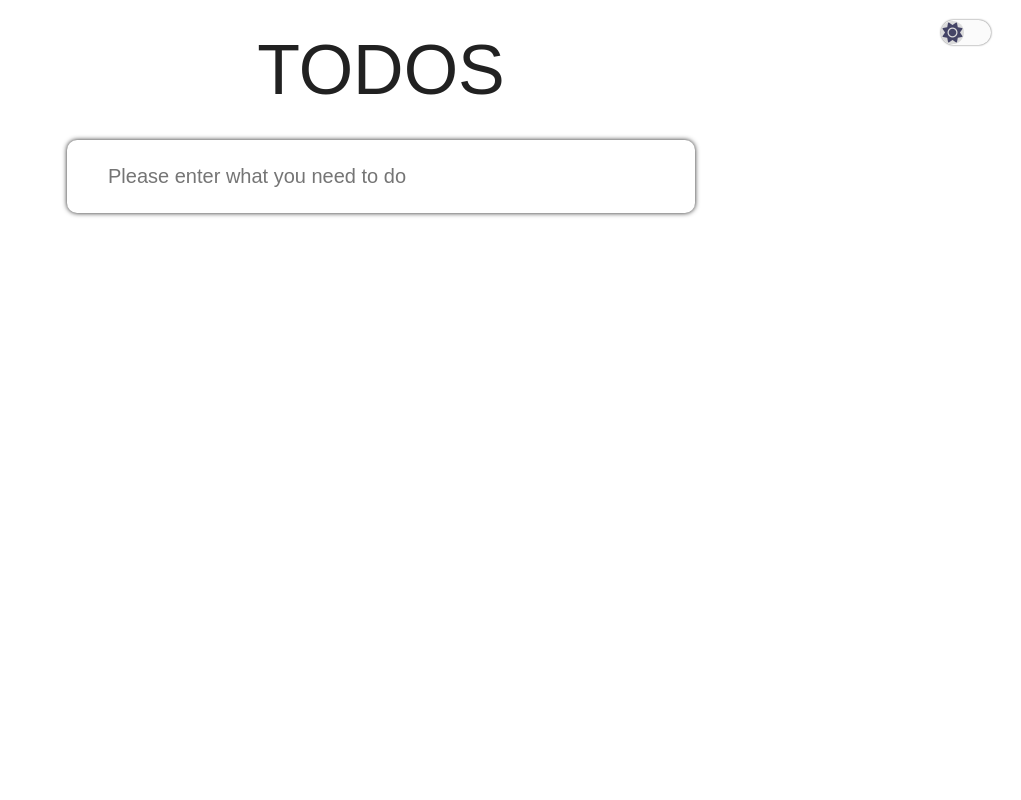
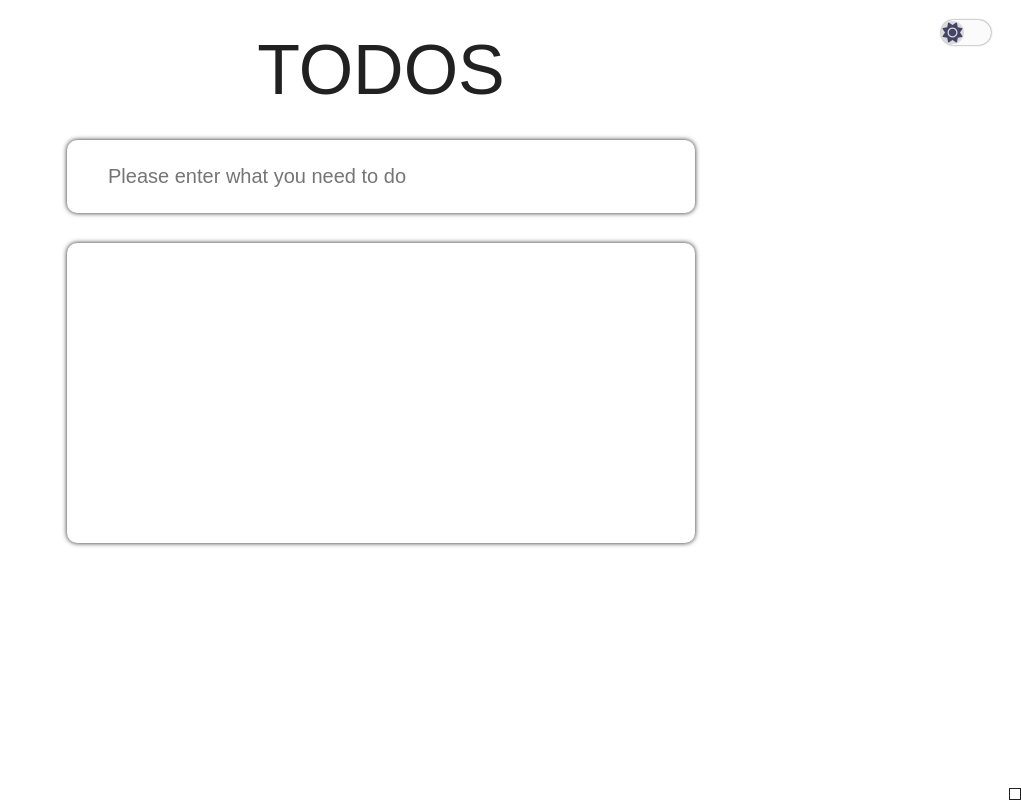
Before and after one commit to TungPV03/TO-DOS-APP, a React (Create React App) app: page / in a window 1280 px wide. Shown: the whole page, without its empty margins (259-1280 px from the left). Built offline with nearby package versions, Linux system fonts and the light colour scheme; a web font is replaced by a local one.

Commit message:
Update handle scroll task

```diff
--- a/src/CSS/App.css
+++ b/src/CSS/App.css
@@ -15,15 +15,33 @@
     --color-dark : #fafafa;
 }
 
+body{
+    margin-top: -30px;
+}
+
+.home-page{
+    width: 100%;
+    height: 100vh;
+    position: relative;
+    color: #212121;
+}
+
+.home-page.dark{
+    background-color: #111130;
+    color: var(--color-dark);
+}
+
 .app-container{
     width: 70%;
     margin: 30px auto;
     display: flex;
     flex-direction: column;
     align-items: center;
+    height: 100vh;
 }
 
 .app-container h1{
     font-size: 7rem;
     position: relative;
+    margin-top: 30px;
 }
--- a/src/CSS/Todos_List.css
+++ b/src/CSS/Todos_List.css
@@ -7,4 +7,16 @@ p {
     box-shadow: 0 0 5px #212121;
     border-radius: 10px;
     margin-top: 30px;
+    position: relative;
+    height: 300px;
+    overflow-y: scroll;
 }
+
+.curernt-page{
+    position: fixed;
+    font-size: 2rem;
+    padding: 5px;
+    border: 1px solid;
+    right: 0;
+    bottom: 0;
+}
--- a/src/Component/App.js
+++ b/src/Component/App.js
@@ -1,10 +1,10 @@
-import React, { Component, PureComponent } from "react";
+import React, { PureComponent } from "react";
 import TaskInput from './TaskInput';
 import TodosList from "./TodosList";
 import MenuFeature from "./MenuFeature";
 import '../CSS/App.css';
-import { ThemeContext, THEME } from "./theme-context";
 import ThemeButton from "./ThemeButton";
+import { ThemeContext, DARK_CLASS_NAME } from "./ThemeProvider";
 export const STATUS_FILTER = {
     ACTIVE: "active",
     COMPLETED: "completed",
@@ -14,39 +14,16 @@ export const STATUS_FILTER = {
 class App extends PureComponent {
     constructor(props){
         super(props);
-        this.toggleChangeTheme = () => {
-            this.setState(prevState => ({
-                theme : prevState.theme === THEME.light
-                        ? THEME.dark : THEME.light,
-                isDarkMode: !prevState.isDarkMode
-            }))
-        }
         this.state = {
             tasks : [],
             checkAllDone : false,
             filter : STATUS_FILTER.ALL,
             currentPage : 1,
-            theme : THEME.light,
-            isDarkMode: false,
-            toggleChangeTheme : this.toggleChangeTheme,
-            taskInputRef : null,
-            isEditing : false,
-            targetTask : 0,
         };
-    }
-    //lyfe circle
-
-    componentDidMount = () => {
-        const {theme} = this.state;
-        document.body.style.backgroundColor = theme.backgroundColor;
-        document.body.style.color = theme.color;
+        this.targetTask = 0;
+        this.taskInputRef = React.createRef();
     }
 
-    componentDidUpdate = () => {
-        const {theme} = this.state;
-        document.body.style.backgroundColor = theme.backgroundColor;
-        document.body.style.color = theme.color;
-    }
 
     //handle event of Task Input
     addNewTask = (newTask) => {
@@ -71,17 +48,10 @@ class App extends PureComponent {
         this.setState({ checkAllDone: allDone });
     }
 
-    takeTaskInputRef = (taskInputRef) => {
-        this.setState({taskInputRef});
-    }
+    handleFocusTaskInput = (index) => {
+        this.taskInputRef.current.focusEditInput(index);
+        this.taskInputRef.current.isEditing = true;
 
-    handleFocusTaskInput = (index) => {
-        const {taskInputRef,tasks} = this.state
-        if(taskInputRef){
-            taskInputRef.current.focus();
-            taskInputRef.current.value = tasks[index].content;
-            this.setState({isEditing: true});
-        }
     }
     //Handle events of todolist
     handleClickCheckTask = (index) => {
@@ -117,10 +87,10 @@ class App extends PureComponent {
     }
     //Select page number
 
-    handleSelectPageNumber = (event) => {
-        const currentPage = event.target.value;
-        this.setState({currentPage});
-    }
+    // handleSelectPageNumber = (event) => {
+    //     const currentPage = event.target.value;
+    //     this.setState({currentPage});
+    // }
 
     //handle change content of task
     handleChangeTaskContent = (index, newContent) => {
@@ -130,13 +100,9 @@ class App extends PureComponent {
             return {tasks};
         })
     }
-    handleChangeEditStatus = () =>{
-        this.setState({isEditing : false});
+    hanldeTargetChangingTask = (index) =>{
+        this.targetTask = index;
     }
-    hanldeTargetChangingTask = (index) =>{
-        this.setState({targetTask : index})
-    }
-
 
     //render
 
@@ -158,15 +124,11 @@ class App extends PureComponent {
                 ...item, oldIndex : index
             }));
         }
-        const {theme,
-                isDarkMode,
-                toggleChangeTheme,
-                isEditing,
-                targetTask,
-                } = this.state;
+        const {isEditing} = this.state;
+        const {isDarkMode} = this.context;
         return (
-            <div className="app-container">
-                <ThemeContext.Provider value={{theme,isDarkMode,toggleChangeTheme}}>
+            <div className={"home-page" + (isDarkMode? DARK_CLASS_NAME : "")}>
+                <div className={"app-container"}>
                     <ThemeButton />
                     <h1>TODOS</h1>
                     <TaskInput
@@ -177,18 +139,8 @@ class App extends PureComponent {
                         takeTaskInputRef ={this.takeTaskInputRef}
                         isEditing = {isEditing}
                         handleChangeTaskContent = {this.handleChangeTaskContent}
-                        index= {targetTask}
-                        handleChangeEditStatus = {this.handleChangeEditStatus}
-                    />
-                    <TodosList
-                        tasks={currentFilterTasks}//tasks
-                        handleClickCheckTask={this.handleClickCheckTask}
-                        handleDeleteTask = {this.handleDeleteTask}
-                        currentPage = {currentPage}
-                        //handleChangeTaskContent = {this.handleChangeTaskContent}
-                        handleFocusTaskInput = {this.handleFocusTaskInput}
-                        handleChangeEditStatus = {this.handleChangeEditStatus}
-                        hanldeTargetChangingTask = {this.hanldeTargetChangingTask}
+                        index= {this.targetTask}
+                        ref={this.taskInputRef}
                     />
                     <MenuFeature
                         tasks={tasks}
@@ -199,10 +151,21 @@ class App extends PureComponent {
                         currentPage = {currentPage}
                         currentFilterTasks={currentFilterTasks}
                     />
-                </ThemeContext.Provider>
+                    <TodosList
+                        tasks={currentFilterTasks}//tasks
+                        handleClickCheckTask={this.handleClickCheckTask}
+                        handleDeleteTask = {this.handleDeleteTask}
+                        currentPage = {currentPage}
+                        handleFocusTaskInput = {this.handleFocusTaskInput}
+                        hanldeTargetChangingTask = {this.hanldeTargetChangingTask}
+                        handleChangePageOnScroll = {this.handleChangePageOnScroll}
+                    />
+                </div>
             </div>
         )
     }
 }
 
+App.contextType = ThemeContext;
+
 export default App;
--- a/src/Component/PageList.js
+++ b/src/Component/PageList.js
@@ -1,10 +1,6 @@
-import { Component, PureComponent } from "react";
+import { PureComponent } from "react";
 
 class PageList extends PureComponent{
-    constructor(props){
-        super(props);
-    }
-
     pageList = (numberOfTasks) => {
         const numgerOfPage = numberOfTasks%5 === 0 ? numberOfTasks/5 : numberOfTasks/5 + 1;
         const pageArr = [];
--- a/src/Component/SingleTask.js
+++ b/src/Component/SingleTask.js
@@ -1,13 +1,9 @@
 import React, { PureComponent } from "react";
 import '../CSS/SingleTask.css'
 import '../CSS/CSS Dark Mode/SingleTaskDark.css'
-import { DARK_CLASS_NAME, ThemeContext } from "./theme-context";
+import { ThemeContext, DARK_CLASS_NAME } from "./ThemeProvider";
 
 class SingleTask extends PureComponent {
-    constructor(props) {
-        super(props);
-    }
-
     handleDoubleClick = () => {
         const {
                 index,
--- a/src/Component/ThemeButton.js
+++ b/src/Component/ThemeButton.js
@@ -1,11 +1,8 @@
 import { PureComponent } from "react";
 import "../CSS/ThemeButton.css"
-import { ThemeContext } from "./theme-context";
+import { ThemeContext } from "./ThemeProvider";
 
 class ThemeButton extends PureComponent{
-    constructor(props){
-        super(props);
-    }
 
     render(){
         return(
--- /dev/null
+++ b/src/Component/ThemeProvider.js
@@ -0,0 +1,46 @@
+import React from "react"
+
+export const THEME = {
+    dark : {
+        backgroundColor : "#111130",
+        color : "#fafafa",
+    },
+    light : {
+        backgroundColor : "#ffffff",
+        color : "#212121"
+    }
+}
+
+export const DARK_CLASS_NAME = ' dark';
+
+export const ThemeContext = React.createContext({
+    isDarkMode : false,
+    toggleChangeTheme : () => {}
+});
+
+class ThemeProvider extends React.Component {
+    constructor(props) {
+        super(props);
+        this.state = {
+            isDarkMode: false,
+            toggleChangeTheme : this.toggleChangeTheme,
+        };
+    }
+
+    toggleChangeTheme = () => {
+        this.setState(prevState => ({
+            isDarkMode: !prevState.isDarkMode
+        }))
+    }
+    render() {
+        const {children} = this.props;
+        const {isDarkMode} = this.state;
+        return (
+            <ThemeContext.Provider value={{isDarkMode, toggleChangeTheme: this.toggleChangeTheme}}>
+                {children}
+            </ThemeContext.Provider>
+        )
+    }
+}
+
+export default ThemeProvider;
--- a/src/Component/TodosList.js
+++ b/src/Component/TodosList.js
@@ -1,32 +1,54 @@
-import React, { Component, PureComponent } from "react";
+import React, { PureComponent } from "react";
 import '../CSS/Todos_List.css';
 import '../CSS/CSS Dark Mode/TodosListDark.css'
 import SingleTask from "./SingleTask";
-import { DARK_CLASS_NAME, ThemeContext } from "./theme-context";
+import { DARK_CLASS_NAME, ThemeContext } from "./ThemeProvider";
 
 class TodosList extends PureComponent {
-    constructor(props) {
+    constructor(props){
         super(props);
+        this.state = {
+            displayTasks : [],
+            loadMore: true
+        };
+        this.tasksPerPage = 7;
+        this.tasksContainerRef = React.createRef();
     }
 
-    tasksOfCurrentPage(tasks,currentPage){
-        const firstTaskOfPage = (currentPage - 1)*5;
-        const lastTaskOfPage = currentPage * 5 - 1;
-        const currentTasks = tasks.slice(firstTaskOfPage,lastTaskOfPage + 1);
-        return currentTasks;
+    componentDidUpdate(prevProps){
+        if(prevProps.tasks.length !== this.props.tasks.length){
+            this.setState({displayTasks : this.props.tasks.slice(0,this.tasksPerPage)});
+        }
+    }
+
+    loadMoreItem = () => {
+        const {tasks} = this.props;
+        const {displayTasks} = this.state;
+        if(displayTasks.length < tasks.length){
+            const loadedTasks = [...displayTasks,...tasks.slice(displayTasks.length,displayTasks.length + this.tasksPerPage)];
+            this.setState({displayTasks : loadedTasks});
+        }
+    }
+
+
+    handleScroll = () => {
+        if (this.tasksContainerRef.current.clientHeight + this.tasksContainerRef.current.scrollTop
+             >= this.tasksContainerRef.current.scrollHeight) {
+            console.log('handle scroll');
+            this.loadMoreItem();
+        }
     }
 
     render() {
-        const {tasks,currentPage} = this.props;
-        const currentTasks = this.tasksOfCurrentPage(tasks,currentPage);
+        const {displayTasks, currentPage} = this.state;
         const {isDarkMode} = this.context;
-        if(tasks.length === 0) return;
         return (
-            <div className={"to-do-item-container" + (isDarkMode? DARK_CLASS_NAME : '')}>
-                {currentTasks.map((task,index) =>(
+            <div ref={this.tasksContainerRef} className={"to-do-item-container" + (isDarkMode? DARK_CLASS_NAME : '')} onScroll={this.handleScroll}>
+                <span className="curernt-page">{currentPage}</span>
+                {displayTasks.map((task,index) =>(
                         <SingleTask
                             done={task.done}
-                            key={task.content + index}
+                            key={task.content + "-" + index}
                             task={task} index={task.oldIndex}
                             {...this.props}
                         />
--- a/src/index.js
+++ b/src/index.js
@@ -3,7 +3,10 @@ import ReactDOM from 'react-dom/client';
 import App from "./Component/App";
 import '@fortawesome/fontawesome-free/css/all.min.css';
 import './index.css'
+import ThemeProvider from "./Component/ThemeProvider";
 
 const root = ReactDOM.createRoot(document.getElementById('root'));
-const app = <App />;
+const app = (<ThemeProvider>
+                <App />
+            </ThemeProvider>);
 root.render(app);
```
Also changed, not shown: src/Component/MenuFeature.js (+6 -12 lines), src/Component/TaskInput.js (+13 -11 lines), src/Component/theme-context.js (deleted, +0 -20 lines), 1 other file (tests, documents, lock files or other folders).
